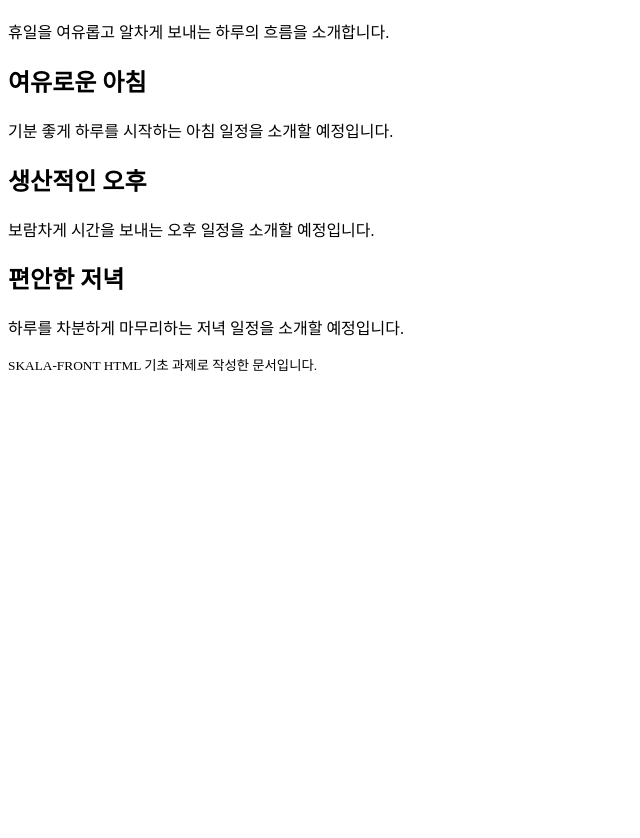
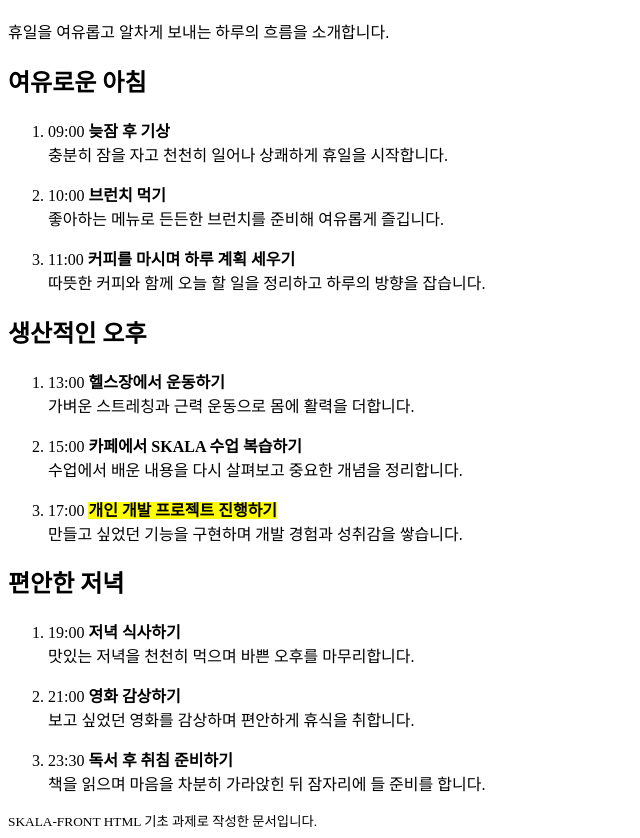
Before and after one commit to ii2001/skala-front, a plain HTML site: page html/holiday.html in a window 1280 px wide. Shown: the part 70-908 px from the top of the page, without its empty margins (0-640 px from the left). Before the commit the page ends 800 px from the top, so only its background shows below. Drawn offline with Linux system fonts and the light colour scheme.

Commit message:
✨ Update holiday page with 구체적인 스케쥴

```diff
--- a/html/holiday.html
+++ b/html/holiday.html
@@ -14,15 +14,72 @@
     <main>
       <section>
         <h2>여유로운 아침</h2>
-        <p>기분 좋게 하루를 시작하는 아침 일정을 소개할 예정입니다.</p>
+        <ol>
+          <li>
+            <p>
+              <time datetime="09:00">09:00</time> <strong>늦잠 후 기상</strong><br>
+              충분히 잠을 자고 천천히 일어나 상쾌하게 휴일을 시작합니다.
+            </p>
+          </li>
+          <li>
+            <p>
+              <time datetime="10:00">10:00</time> <strong>브런치 먹기</strong><br>
+              좋아하는 메뉴로 든든한 브런치를 준비해 여유롭게 즐깁니다.
+            </p>
+          </li>
+          <li>
+            <p>
+              <time datetime="11:00">11:00</time> <strong>커피를 마시며 하루 계획 세우기</strong><br>
+              따뜻한 커피와 함께 오늘 할 일을 정리하고 하루의 방향을 잡습니다.
+            </p>
+          </li>
+        </ol>
       </section>
       <section>
         <h2>생산적인 오후</h2>
-        <p>보람차게 시간을 보내는 오후 일정을 소개할 예정입니다.</p>
+        <ol>
+          <li>
+            <p>
+              <time datetime="13:00">13:00</time> <strong>헬스장에서 운동하기</strong><br>
+              가벼운 스트레칭과 근력 운동으로 몸에 활력을 더합니다.
+            </p>
+          </li>
+          <li>
+            <p>
+              <time datetime="15:00">15:00</time> <strong>카페에서 SKALA 수업 복습하기</strong><br>
+              수업에서 배운 내용을 다시 살펴보고 중요한 개념을 정리합니다.
+            </p>
+          </li>
+          <li>
+            <p>
+              <time datetime="17:00">17:00</time> <mark><strong>개인 개발 프로젝트 진행하기</strong></mark><br>
+              만들고 싶었던 기능을 구현하며 개발 경험과 성취감을 쌓습니다.
+            </p>
+          </li>
+        </ol>
       </section>
       <section>
         <h2>편안한 저녁</h2>
-        <p>하루를 차분하게 마무리하는 저녁 일정을 소개할 예정입니다.</p>
+        <ol>
+          <li>
+            <p>
+              <time datetime="19:00">19:00</time> <strong>저녁 식사하기</strong><br>
+              맛있는 저녁을 천천히 먹으며 바쁜 오후를 마무리합니다.
+            </p>
+          </li>
+          <li>
+            <p>
+              <time datetime="21:00">21:00</time> <strong>영화 감상하기</strong><br>
+              보고 싶었던 영화를 감상하며 편안하게 휴식을 취합니다.
+            </p>
+          </li>
+          <li>
+            <p>
+              <time datetime="23:30">23:30</time> <strong>독서 후 취침 준비하기</strong><br>
+              책을 읽으며 마음을 차분히 가라앉힌 뒤 잠자리에 들 준비를 합니다.
+            </p>
+          </li>
+        </ol>
       </section>
     </main>
     <footer>
```
